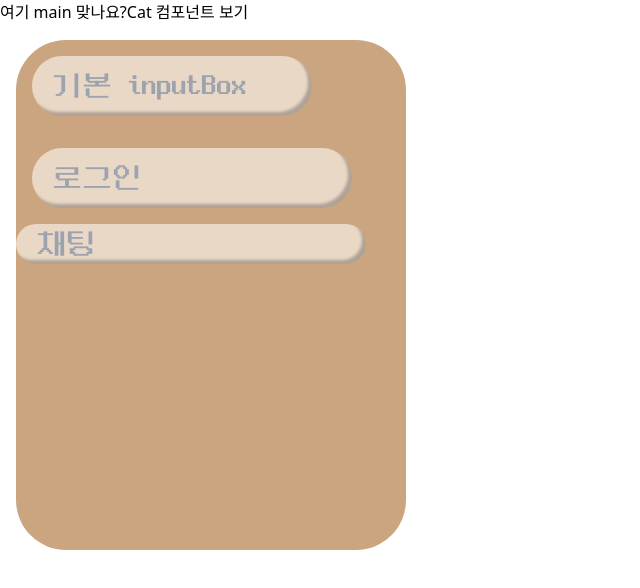
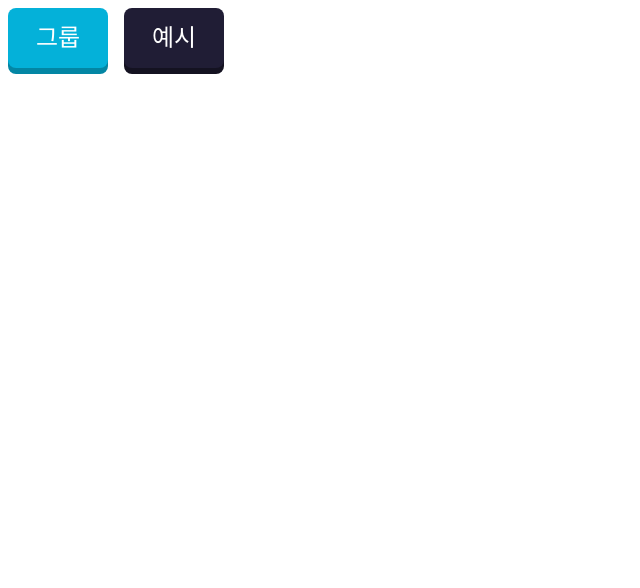
Before and after one commit to hrlee12/-, a React (Vite) app in the folder frontend/: page /#/ in a window 1280 px wide. Shown: the top 588 px of the page, without its empty margins (0-640 px from the left). Built offline with nearby package versions, Linux system fonts and the light colour scheme; a web font is replaced by a local one.

Commit message:
Feat : Group page Design
1. Group Page를 디자인
2. 일부 버튼 크기 조정 / 색 추가
3. React-icons 설치
4. Example page에 만들어놓은 컴포넌트 표시
5. 추후 Axios를 통한 API 연결 필요

```diff
--- a/frontend/package.json
+++ b/frontend/package.json
@@ -13,6 +13,7 @@
     "autoprefixer": "^10.4.19",
     "react": "^18.2.0",
     "react-dom": "^18.2.0",
+    "react-icons": "^5.1.0",
     "react-router-dom": "^6.23.0",
     "tailwindcss": "^3.4.3",
     "zustand": "^4.5.2"
--- a/frontend/src/components/button/constatnts.ts
+++ b/frontend/src/components/button/constatnts.ts
@@ -2,25 +2,25 @@ export const BUTTON_SIZE = {
   admin: {
     width: '100px',
     height: '60px',
-    fontSize: '36px',
+    fontSize: '24px',
     padding: '8px',
   },
   modal: {
     width: '80px',
     height: '50px',
-    fontSize: '30px',
+    fontSize: '20px',
     padding: '8px',
   },
   square: {
     width: '80px',
     height: '80px',
-    fontSize: '30px',
+    fontSize: '20px',
     padding: '12px',
   },
   small: {
     width: '100px',
     height: '40px',
-    fontSize: '20px',
+    fontSize: '18px',
     padding: '8px',
   },
 } as const;
--- a/frontend/src/pages/expample/index.tsx
+++ b/frontend/src/pages/expample/index.tsx
@@ -1,8 +1,33 @@
+import BasicFrame from '@/components/frame/basicFrame';
+import InputBox from '@/components/inputbox';
+import Button from '@/components/button';
+import Group from '@/pages/group/Group.tsx';
+
 const Example = () => {
   return (
-    <div>
-        "Hello World"
-  </div>
+    <BasicFrame>
+      <InputBox
+        name={'로그인'}
+        size={'medium'}
+        type={'text'}
+        placeholder={'로그인'}
+        onChange={() => {}}
+      />
+      <InputBox
+        name={'비밀번호'}
+        size={'medium'}
+        type={'password'}
+        placeholder={'비밀번호'}
+        onChange={() => {}}
+      />
+      <Button
+        text={'피그마'}
+        size={'modal'}
+        color={'navy'}
+        onClick={() => {}}
+      />
+      <Group></Group>
+    </BasicFrame>
   );
 };
 
--- /dev/null
+++ b/frontend/src/pages/group/Group.tsx
@@ -0,0 +1,16 @@
+const Group = () => {
+  return (
+    <div className='pl-1 py-1'>
+      <div className='bg-groupColor w-48 h-24 rounded-3xl'>
+        {/*지금 상상 코딩이라 나중에 글자 크기 보고 gap 확인*/}
+        <div className='flex place-content-around gap-8 pt-3'>
+          <div className='font-dnf'>그룹 이름</div>
+          <div className='font-dnf'>숫자</div>
+        </div>
+        <div className='font-neo pl-3'>마지막 채팅</div>
+      </div>
+    </div>
+  );
+};
+
+export default Group;
--- /dev/null
+++ b/frontend/src/pages/group/constants.ts
@@ -0,0 +1,3 @@
+export const GROUP = '그룹';
+
+export const NO_GROUP_MESSAGE = '친구를 초대해\n그룹을 만들어보세요!';
--- /dev/null
+++ b/frontend/src/pages/group/index.tsx
@@ -0,0 +1,65 @@
+// import { useState } from 'react';
+
+import BasicFrame from '@/components/frame/basicFrame';
+
+import { useNavigate } from 'react-router-dom';
+import { FaPlus } from 'react-icons/fa6';
+
+import * as constants from '@/pages/group/constants';
+import Button from '@/components/button';
+import Group from '@/pages/group/Group.tsx';
+
+const GroupPage = () => {
+  const navigate = useNavigate();
+  // const [groups, setGroups] = useState([]);
+
+  return (
+    <BasicFrame>
+      <div className='flex flex-col justify-between h-96'>
+        <div>
+          <div className='flex place-content-around gap-40 pt-8'>
+            <div className='font-dnf text-4xl pb-3'>{constants.GROUP}</div>
+            <div className='pt-3'>
+              <FaPlus
+                size={'25'}
+                className='cursor-pointer'
+                onClick={() => navigate('/friend-search')}
+              />
+            </div>
+          </div>
+
+          {/*이 Group의 id를 가져와서 id를 통해 조회가 가능해져야함. 추후에 onClick 붙이기*/}
+          {/*<div id='group-container' className='grid grid-cols-2 p-1'>
+          {groups.map((group, index) => (
+              <Group key={index}/>
+          ))}
+        </div>*/}
+
+          {/*Group을 확인하고 싶으면 여기서*/}
+          <div className='flex-col grid grid-cols-2 p-1 place-items-start overflow-auto'>
+            <Group />
+          </div>
+        </div>
+
+        {/* Group 조회 API 후, groups.length가 0일 때 초대 메세지 표시*/}
+        {/*컴포넌트로 분리할지 고민해보기, Group 없애면 중간으로 옴*/}
+        <div className='flex-grow flex items-center justify-center'>
+          <pre className='font-neo text-3xl text-center'>
+            {constants.NO_GROUP_MESSAGE}
+          </pre>
+        </div>
+
+        <div className='fixed bottom-12 right-32'>
+          <Button
+            text={'혼자하기'}
+            size={'small'}
+            color={'navy'}
+            onClick={() => navigate('/info')}
+          />
+        </div>
+      </div>
+    </BasicFrame>
+  );
+};
+
+export default GroupPage;
--- a/frontend/src/pages/landing/index.tsx
+++ b/frontend/src/pages/landing/index.tsx
@@ -1,43 +1,23 @@
 import { useNavigate } from 'react-router-dom';
-
-import InputBox from '../../components/inputbox';
-import BasicFrame from '@/components/frame/basicFrame';
+import Button from '@/components/button';
 
 const Landing = () => {
   const navigate = useNavigate(); // useNavigate 훅을 사용하여 라우팅 함수를 가져옵니다.
 
   return (
     <div>
-      여기 main 맞나요?
-      <button onClick={() => navigate('/cat')}>Cat 컴포넌트 보기</button>
-      <BasicFrame>
-        <div className='flex flex-col'>
-          <InputBox
-            name={'이것'}
-            size={'small'}
-            addStyle='m-4'
-            type={'text'}
-            placeholder={'기본 inputBox'}
-            onChange={() => {}}
-          />
-          <InputBox
-            name={'이것'}
-            size={'medium'}
-            type={'text'}
-            addStyle='m-4'
-            placeholder={'로그인'}
-            onChange={() => {}}
-          />
-          <InputBox
-            name={'이것'}
-            addStyle={'text-2xl'}
-            size={'large'}
-            type={'text'}
-            placeholder={'채팅'}
-            onChange={() => {}}
-          />
-        </div>
-      </BasicFrame>
+      <Button
+        text={'그룹'}
+        size={'admin'}
+        color={'blue'}
+        onClick={() => navigate('/group')}
+      />
+      <Button
+        text={'예시'}
+        size={'admin'}
+        color={'navy'}
+        onClick={() => navigate('/example')}
+      />
     </div>
   );
 };
--- a/frontend/src/router/index.tsx
+++ b/frontend/src/router/index.tsx
@@ -3,6 +3,7 @@ import { Routes, Route, HashRouter } from 'react-router-dom';
 import Landing from '@/pages/landing/index';
 import Example from '@/pages/expample';
 import Cat from '@/pages/cat';
+import GroupPage from '@/pages/group';
 
 const RouterComponent = () => {
   return (
@@ -11,6 +12,7 @@ const RouterComponent = () => {
         <Route path={'/'} element={<Landing />} />
         <Route path={'/example'} element={<Example />} />
         <Route path={'/cat'} element={<Cat />} />
+        <Route path={'/group'} element={<GroupPage />} />
       </Routes>
     </HashRouter>
   );
--- a/frontend/tailwind.config.js
+++ b/frontend/tailwind.config.js
@@ -5,6 +5,7 @@ export default {
     colors: {
       inputBoxColor: '#EAD8C6',
       frameColor: '#CBA57F',
+      groupColor: '#DECEBE',
       btnBlue: '#04B1D9',
       btnGreen: '#4CA732',
       btnNavy: '#201D35',
@@ -16,7 +17,7 @@ export default {
         dnf: ['DNFBitBitv2'],
       },
       width: {
-        boxWidth: '390px',
+        boxWidth: '410px',
       },
       height: {
         boxHeight: '510px',
```
Also changed, not shown: 1 other file (tests, documents, lock files or other folders).
